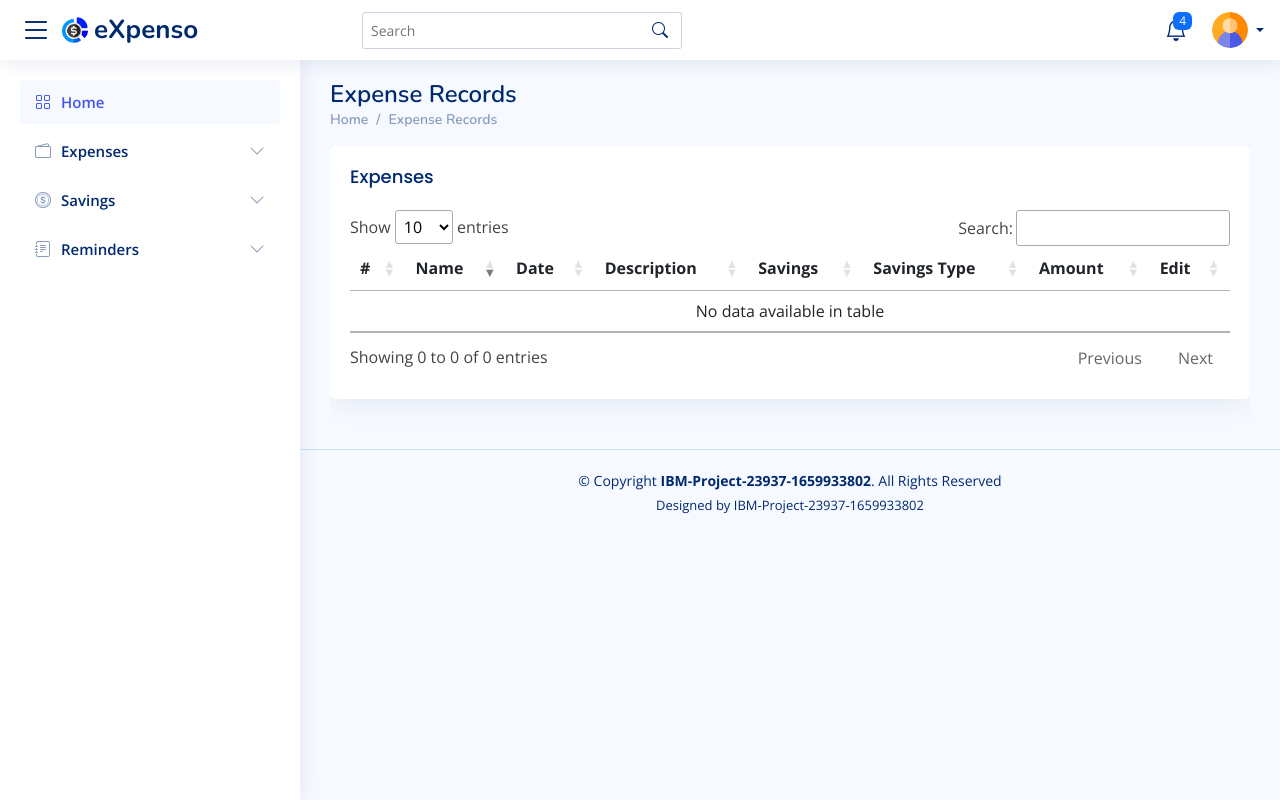
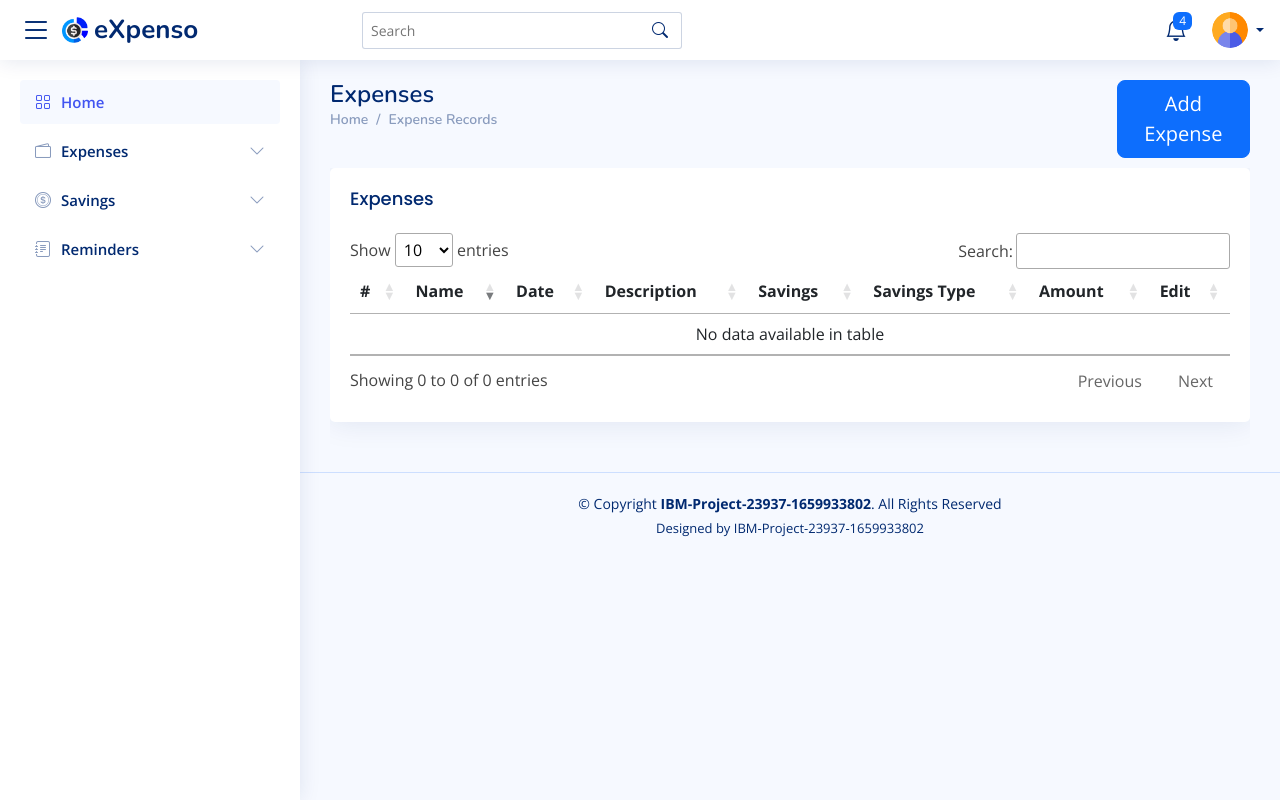
Before and after one commit to Vankadaru-Leela-Sathvika/Personal-Expense-Tracker, a Flask app: template templates/expenseRecords.html in a window 1280 px wide. Run offline with Flask 2, Linux system fonts and the light colour scheme; the template is opened without the code that fills it, so the values that code supplies are empty; some libraries are stand-ins or nearby versions.

Commit message:
edit expenses

```diff
--- a/app.py
+++ b/app.py
@@ -133,12 +133,8 @@ def addExpense():
 @app.route('/expenseRecords',methods = ['GET','POST'])
 def showRecords():
     email = session['email']
-    user = database.fetchUser(email)
-    expenses = database.fetchExpenses(email)
-    savings = database.fetchSavings(email)
     successMessage = None
     failureMessage = None
-    expense=None
     if request.method=='POST':
         if request.form['submit']=='deleteExpense':
             if database.deleteExpenseData(request.form['expenseid']):
@@ -154,7 +150,18 @@ def showRecords():
                 successMessage="Edited Expense Successfully!!"
             else:
                 failureMessage="Failed to Edit Expense!!"
-    return render_template('expenseRecords.html',user = user, expenses = expenses,savings=savings,successMessage = successMessage, failureMessage=failureMessage,expense=expense)
+        elif request.form['submit']=='addExpense':
+            email = session['email']
+            date = request.form["expensedate"].split("-")
+            expenseid=email+"".join(date)+str(database.getTotalExpenseCountToday(email,date[0],date[1],date[2])+1)
+            if database.insertExpenseData(email,expenseid,date[0],date[1],date[2],request.form):
+                successMessage = "Added Expense Successfully"
+            else:
+                failureMessage = "Could Not Add Expense!!"
+    user = database.fetchUser(email)
+    expenses = database.fetchExpenses(email)
+    savings = database.fetchSavings(email)
+    return render_template('expenseRecords.html',user = user, expenses = expenses,savings=savings,successMessage = successMessage, failureMessage=failureMessage)
 
 #Sample
 @app.route('/sample')
--- a/database.py
+++ b/database.py
@@ -93,7 +93,7 @@ class Database:
         return expenseList
 
     def fetchExpenses(self,email):
-        sql ="SELECT expenseid,expensename,date,month,year,expenses.description,savingsname,savingstype,expenses.amount FROM expenses join savings on expenses.savingsid=savings.savingsid WHERE expenses.email=? order by expenseid desc;"
+        sql ="SELECT * FROM expenses join savings on expenses.savingsid=savings.savingsid WHERE expenses.email=? order by expenseid desc;"
         stmt = ibm_db.prepare(conn, sql)
         ibm_db.bind_param(stmt,1,email)
         ibm_db.execute(stmt)
--- a/templates/expenseRecords.html
+++ b/templates/expenseRecords.html
@@ -16,13 +16,70 @@
     {% endif %}
 </div>
 <div class="pagetitle">
-    <h1>Expense Records</h1>
+  <div class="row">
+    <div class="col-md-10">
+      <h1>Expenses</h1>
       <nav>
       <ol class="breadcrumb">
           <li class="breadcrumb-item"><a href="/">Home</a></li>
           <li class="breadcrumb-item"><a href="/expenseRecords">Expense Records</a></li>
       </ol>
       </nav>
+    </div>
+    <div class="col-md-2">
+      <!-- Add Expense Modal -->
+      <button type="button" class="btn btn-primary btn-lg" data-bs-toggle="modal" data-bs-target="#addExpenseModal">
+        Add Expense
+      </button>
+
+      <div class="modal fade " id="addExpenseModal" tabindex="-1">
+        <div class="modal-dialog modal-lg">
+          <div class="modal-content">
+            <div class="modal-header">
+              <h5 class="modal-title">Add Expense</h5>
+              <button type="button" class="btn-close" data-bs-dismiss="modal" aria-label="Close"></button>
+            </div>
+            <div class="modal-body">
+              <!-- Multi Columns Form -->
+              <form class="row g-3" action="expenseRecords" method="post">
+                <div class="col-md-12">
+                  <label for="expensename" class="form-label">Expense Name</label>
+                  <input type="text" class="form-control" id="expensename" name="expensename">
+                </div>
+                <div class="col-md-6">
+                  <label for="expensedate" class="form-label">Date</label>
+                  <input type="date" class="form-control" id="expensedate" name="expensedate">
+                </div>
+                <div class="col-12">
+                  <label for="expenseDescription" class="form-label">Description</label>
+                  <textarea class="form-control" id="expenseDescription" name="expensedescription" placeholder="write expense split up...."></textarea>
+                </div>
+                <div class="col-md-6">
+                  <label for="savings" class="form-label">Savings</label>
+                  <select id="savings" class="form-select" name="savings">
+                    <option selected>Savings</option>
+                    {% for saving in savings%}
+                      <option value='{{ saving["SAVINGSID"] }}'>{{ saving["SAVINGSNAME"] }} : {{ saving["SAVINGSTYPE"] }}</option>
+                    {% endfor %}
+                  </select>
+                </div>
+                <div class="col-md-6">
+                  <label for="expenseAmount" class="form-label">Amount Spent</label>
+                  <input type="text" class="form-control" id="expenseAmount" name="expenseamount">
+                </div>
+                <div class="text-center">
+                  <button type="submit" class="btn btn-primary" name="submit" value="addExpense">Add Expense</button>
+                  <button type="reset" class="btn btn-secondary">Reset</button>
+                </div>
+              </form><!-- End Multi Columns Form -->
+            </div>
+            <div class="modal-footer">
+            </div>
+          </div>
+        </div>
+      </div><!-- End Add Expense Modal-->
+    </div>
+  </div>
 </div><!-- End Page Title -->
 <section class="section">
     <div class="card">
@@ -54,7 +111,7 @@
                 <td>{{ row["SAVINGSTYPE"] }}</td>
                 <td>{{ row["AMOUNT"] }}</td>
                 <td>
-                  <button type="button" class="btn btn-warning" id="edit-expense-form" data-bs-toggle="modal" data-bs-target="#editExpenseModal" data-id='{{ row["EXPENSEID"] }}'>
+                  <button type="button" class="btn btn-warning" id="edit-expense-form" data-bs-toggle="modal" data-bs-target="#editExpenseModal" value='{{ row["EXPENSEID"] }}'>
                   <i class="fa fa-pen-to-square"></i>
                   </button>
 
@@ -128,20 +185,20 @@
 
 <script>
   $(document).ready(function(){
-    $('#edit-expense-form').click(function(){
-      var expenseid = $(this).data('id');
+    $('.btn-warning').click(function(){
+      var expenseid = $(this).val();
       $.ajax({
         url:'/expenseRecords',
         type:'post',
         data: {'submit':'getExpenseValues','expenseid':expenseid},
         success: function(data) {
           var expense = JSON.parse(data);
-          $('#expenseid').val(expense['EXPENSEID']);
-          $('#expensename').val(expense['EXPENSENAME']);
-          $('#expensedate').val(expense['YEAR']+"-"+expense["MONTH"]+"-"+expense["DATE"]);
-          $('#expenseDescription').val(expense['DESCRIPTION']);
-          $('#savings').val(expense['SAVINGSID']);
-          $('#expenseAmount').val(expense['AMOUNT']);
+          $('#editexpenseid').val(expense['EXPENSEID']);
+          $('#editexpensename').val(expense['EXPENSENAME']);
+          $('#editexpensedate').val(expense['YEAR']+"-"+expense["MONTH"]+"-"+expense["DATE"]);
+          $('#editexpensedescription').val(expense['DESCRIPTION']);
+          $('#editsavings').val(expense['SAVINGSID']);
+          $('#editexpenseamount').val(expense['AMOUNT']);
         }
       })
     });
```
Also changed, not shown: other parts of templates/expenseRecords.html (+12 -12 lines), templates/expenses.html (+0 -10 lines). Lines whose indentation alone changed are shown as unchanged.
